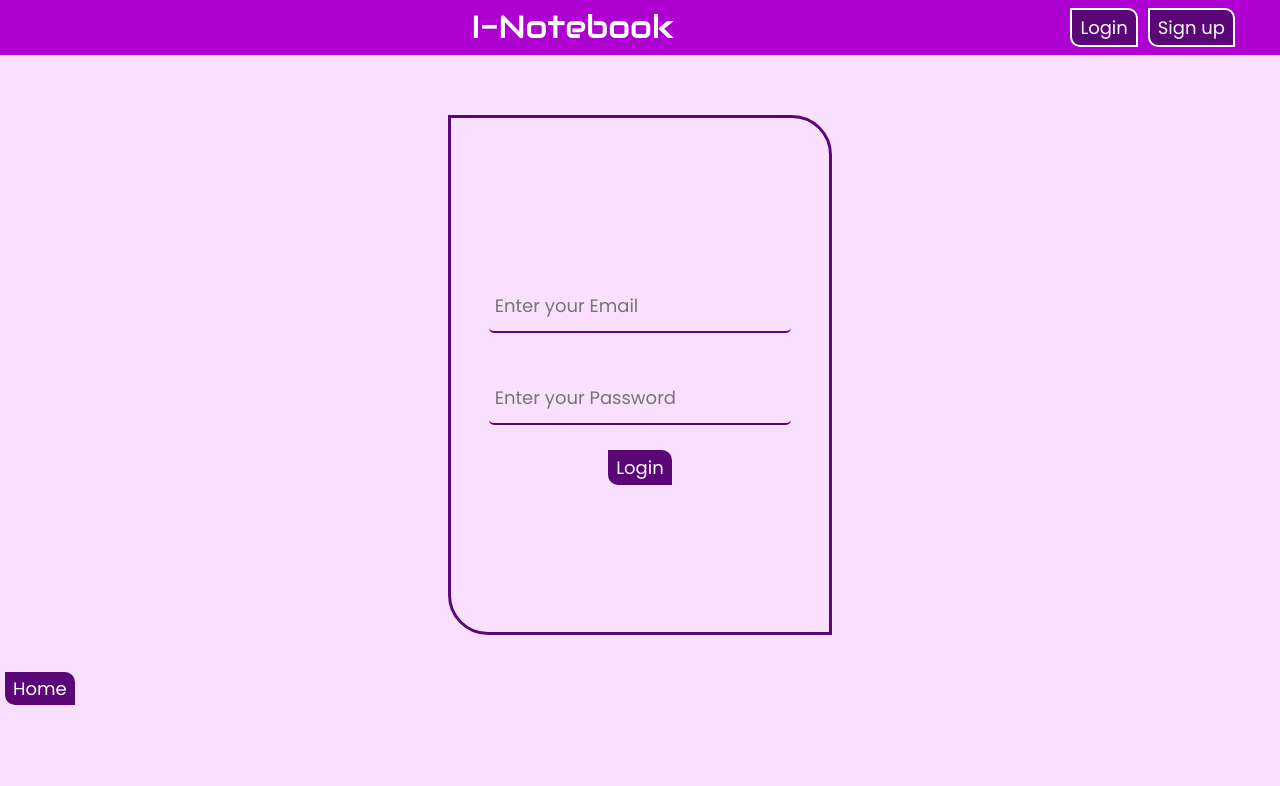
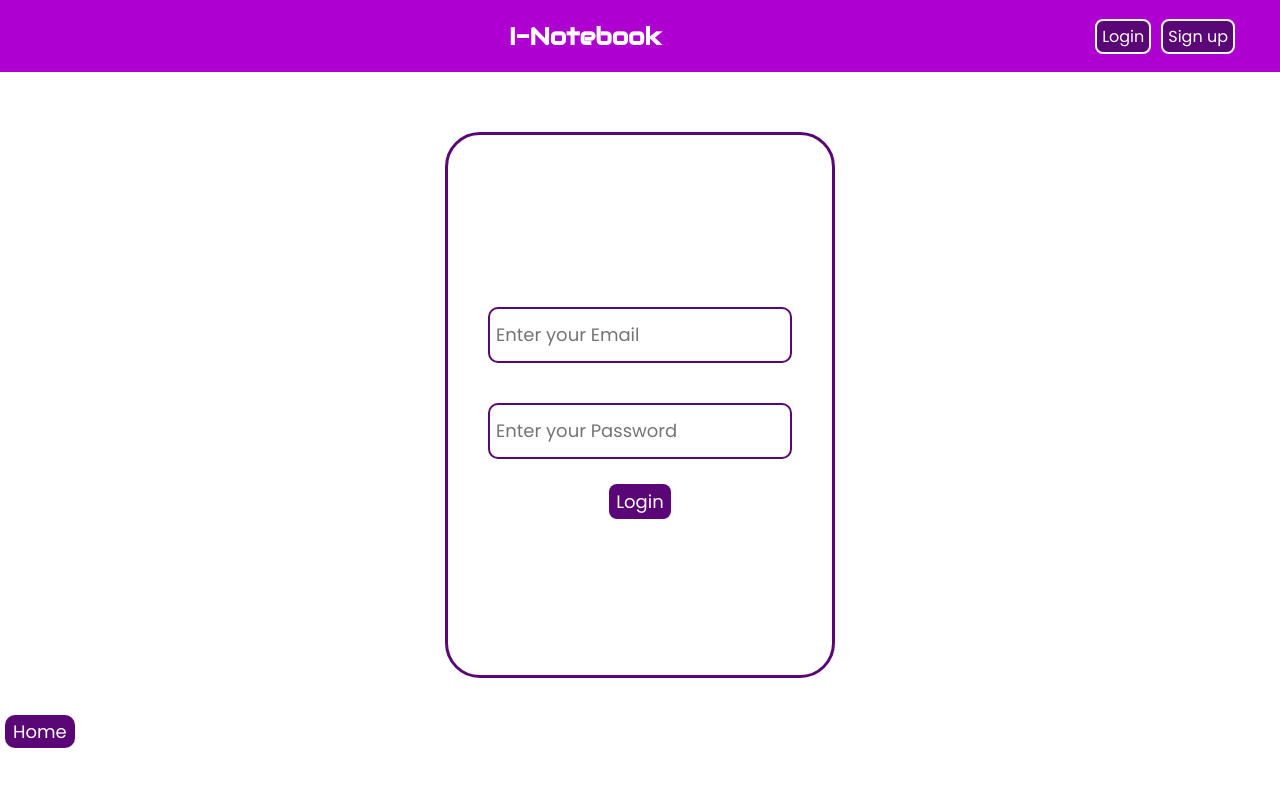
Before and after one commit to absarulbashir/I-Notebook-frontend, a React (Create React App) app: page /login in a window 1280 px wide. Shown: the top 786 px of the page. Built offline with nearby package versions, Linux system fonts and the light colour scheme; a web font is replaced by a local one.

Commit message:
chnged styles git push

```diff
--- a/public/index.html
+++ b/public/index.html
@@ -14,19 +14,16 @@
      content="upgrade-insecure-requests"
     />
 
-    <link href="https://cdn.jsdelivr.net/npm/bootstrap@5.3.0-alpha1/dist/css/bootstrap.min.css" rel="stylesheet" integrity="sha384-GLhlTQ8iRABdZLl6O3oVMWSktQOp6b7In1Zl3/Jr59b6EGGoI1aFkw7cmDA6j6gD" crossorigin="anonymous">
 
     <link href="https://fonts.googleapis.com/css2?family=Audiowide&family=Monoton&family=Poppins:wght@300;400;500&family=Rampart+One&family=Tilt+Prism&display=swap" rel="stylesheet">
 
-
     <link href="https://fonts.googleapis.com/css2?family=Berkshire+Swash&family=El+Messiri&family=Exo:wght@300;400;500;600&family=Poppins:wght@300;400;500&display=swap" rel="stylesheet">
+    <link rel="stylesheet" href="https://fonts.googleapis.com/css2?family=Material+Symbols+Outlined:opsz,wght,FILL,GRAD@48,400,0,0" />
     <title>I-Notebook</title>
   </head>
   <body>
     <noscript>You need to enable JavaScript to run this app.</noscript>
     <div id="root"></div>
 
-
-    <script src="https://cdn.jsdelivr.net/npm/bootstrap@5.3.0-alpha1/dist/js/bootstrap.bundle.min.js" integrity="sha384-w76AqPfDkMBDXo30jS1Sgez6pr3x5MlQ1ZAGC+nuZB+EYdgRZgiwxhTBTkF7CXvN" crossorigin="anonymous"></script>
   </body>
 </html>
--- a/src/App.css
+++ b/src/App.css
@@ -1,6 +1,14 @@
 *{
     margin:0%;
     padding:0%
+}
+button{
+    cursor: pointer;
+}
+
+input,textarea{
+    font-family: 'poppins';
+    background-color: var(--placeholder);
 }
 
 body{
@@ -10,9 +18,11 @@ body{
     font-family: 'poppins';
     font-size: medium;
     --theme: rgb(91, 6, 119);
-    background: rgb(250, 224, 255);
+    --placeholder:rgb(247, 225, 255);
     transition: all;
+    overflow-x: hidden;
 }
+
 
 .logContainer{
     width: 30vw;
@@ -23,40 +33,35 @@ body{
     align-items: center;
     margin:60px auto;
     border: 3px solid var(--theme);
-    border-radius: 0px;
-    border-top-right-radius:40px;
-    border-bottom-left-radius:40px;
+    border-radius: 35px;
     padding: 10px 0px;
 }
 
 .logContainer input{
-    width:80%;
+    width:75%;
     height: 6.5vh;
     border-radius: 10px;
     margin: 20px 0px;
     outline: none;
-    border: none;
-    border-bottom:2px solid var(--theme);
+    border:2px solid var(--theme);
     background: none;
     padding: 0px 6px;
     color: rgb(65, 65, 65);
-    border-radius: 5px;
     font-size: large;
 }
 
 nav{
+    height: 9vh;
     background-color:rgb(174, 1, 209);
+    display: flex;
+    justify-content: space-between;
+    align-items: center;
 }
 
 .navbtn{
-    font-size: large;
     width: fit-content;
-    padding: 4px 8px;
-    border-top-right-radius: 10px;
-    border-bottom-left-radius:10px;
-    border-bottom-right-radius:0px;
-    border-top-left-radius:0px;
-    border: none;
+    padding: 3px 5px;
+    border-radius: 8px;
     margin: 0px 5px;
     background-color: var(--theme);
     color: white;
@@ -66,6 +71,7 @@ nav{
     transition: all;
     transition-duration: 0.5s;
     border: 2px solid white;
+    font-family: 'poppins';
 
 }
 .navbtn:hover{
@@ -75,32 +81,28 @@ nav{
 .logBtn{
     font-size: large;
     width: fit-content;
-    padding: 4px 8px;
-    border-top-right-radius: 10px;
-    border-bottom-left-radius:10px;
-    border-bottom-right-radius:0px;
-    border-top-left-radius:0px;
+    padding: 4px 7px;
+    border-radius: 8px;
     border: none;
     margin: 5px 0px;
     background-color: var(--theme);
     color: white;
+    cursor: pointer;
+    font-family: 'poppins';
 
 }
 .logBtn:hover{
     background-color:rgb(63, 2, 83) ;
 }
-nav{
-    width:99vw;
-    color:white;
-}
+
 nav h2{
-    font-size: x-large;
+    font-size: larger;
     color: rgb(255, 255, 255);
     margin: 0px 20px;
     font-family: 'Audiowide';
 }
 .inotebook{
-    font-size: xx-large;
+    font-size: x-large;
     color: rgb(255, 255, 255);
 }
 
@@ -114,13 +116,16 @@ nav h2{
     align-items: center;
     margin: 10vh 0px;
 }
+.NotesCont{
+    display: flex;
+    justify-content: center;
+}
+
 .notes{
     border-radius: 0px;
-    border-top-right-radius: 25px;
-    border-bottom-left-radius:25px;
-    border-bottom-right-radius: 25px;
     border: 2px solid var(--theme);
     height: fit-content;
+    border-radius: 20px;
     padding: 20px;
     margin: 15px;
     display: flex;
@@ -164,10 +169,7 @@ nav h2{
     font-size: large;
     width: fit-content;
     padding: 4px 8px;
-    border-top-right-radius: 10px;
-    border-bottom-left-radius:10px;
-    border-bottom-right-radius:0px;
-    border-top-left-radius:0px;
+    border-radius: 10px;
     border: none;
     margin: 5px 0px;
     background-color: var(--theme);
@@ -187,20 +189,16 @@ nav h2{
     flex-direction: column;
     align-items: center;
     justify-content: center;
-    border-radius: 0px;
-    border-top-right-radius: 40px;
-    border-bottom-left-radius:40px;
+    border-radius: 35px;
 }
 .container input,textarea{
-    width: 80%;
-    border-radius: 0px;
-    border-top-right-radius: 15px;
-    border-bottom-left-radius: 15px;
+    width: 70%;
+    border-radius: 10px;
     border: 2px solid var(--theme);
     border-bottom: 3px solid var(--theme);
     background: none;
     margin: 20px 0px;
-    height: 7vh;
+    height: 5vh;
     outline: none;
     padding: 4px 10px;
     font-size: large;
@@ -208,6 +206,7 @@ nav h2{
 }
 .container textarea{
     height: 25vh;
+    border-radius: 13px;
 }
 
 @media (max-width:900px) and (min-width:600px){
@@ -225,6 +224,9 @@ nav h2{
     }
     body{
         font-size: medium;
+    }
+    .toast{
+        width: 40vw;
     }
 }
 
@@ -260,4 +262,8 @@ nav h2{
         width: 83vw;
         height: 55vh;
     }
+    .toast{
+        width: 70vw;
+        margin: 10px;
+    }
 }
--- a/src/components/login.js
+++ b/src/components/login.js
@@ -23,15 +23,18 @@ export default function Login() {
         let isemail = email.indexOf("@gmail.com");
         if(isemail===-1 || email.length<=10){
             toast( "Enter a valid Email Address" ,{
-                position:"bottom-right",
-                style:{background:"rgb(91, 6, 119)",color:"white",fontSize:"large",fontWeight:"200",borderRadius:"0px",borderTopRightRadius:"15px",borderBottomLeftRadius:"15px"},
+                position:"bottom-left",
+                style:{background:"rgb(91, 6, 119)",color:"white",fontSize:"large",
+                className:"toast",
+                fontWeight:"200",borderRadius:"13px"},
                 progressStyle:{background:"brown"},
                })
         }
         else if(password.length<6){
             toast( "Enter a valid Password" ,{
-                position:"bottom-right",
-                style:{background:"rgb(91, 6, 119)",color:"white",fontSize:"large",fontWeight:"200",borderRadius:"0px",borderTopRightRadius:"15px",borderBottomLeftRadius:"15px"},
+                position:"bottom-left",
+                className:"toast",
+                style:{background:"rgb(91, 6, 119)",color:"white",fontSize:"large",fontWeight:"200",borderRadius:"13px"},
                 progressStyle:{background:" rgb(135, 2, 2)"},
                })
         }
@@ -41,16 +44,18 @@ export default function Login() {
             let log=await context.login(email,password);
             if(log==="login successfull"){
                 toast( "Login Successfull" ,{
-                    position:"bottom-right",
-                    style:{background:"rgb(91, 6, 119)",color:"white",fontSize:"large",fontWeight:"200",borderRadius:"0px",borderTopRightRadius:"15px",borderBottomLeftRadius:"15px"},
+                    position:"bottom-left",
+                    className:"toast",
+                    style:{background:"rgb(91, 6, 119)",color:"white",fontSize:"large",fontWeight:"200",borderRadius:"13px"},
                     progressStyle:{background:"darkgreen"},
                    })
                 navigate("/");
             }
             else{
                 toast( "No User Found" ,{
-                    position:"bottom-right",
-                    style:{background:"rgb(91, 6, 119)",color:"white",fontSize:"large",fontWeight:"200",borderRadius:"0px",borderTopRightRadius:"15px",borderBottomLeftRadius:"15px"},
+                    position:"bottom-left",
+                    className:"toast",
+                    style:{background:"rgb(91, 6, 119)",color:"white",fontSize:"large",fontWeight:"200",borderRadius:"13px"},
                     progressStyle:{background:"brown"},
                 })
 
--- a/src/components/notesArea.js
+++ b/src/components/notesArea.js
@@ -60,16 +60,15 @@ let year = date_ob.getFullYear();
     }
 
     if (localSt && context.islogin===false) {
-        document.querySelector("body").style.background="white";
         return <img src={Loading} alt="Loading..." style={{ display: "block", margin: "auto", marginTop: "20vh", width: "25vw" }} />
     }
     else{
-        document.querySelector("body").style.background="rgb(250, 224, 255)";
     }
 
 
     return (
         <>
+            <div className="NotesCont">
             <div className="container">
                         <input
                             type="text"
@@ -86,6 +85,7 @@ let year = date_ob.getFullYear();
                     <button className="logBtn" onClick={addNote}>
                         Add Note
                     </button>
+            </div>
             </div>
 
             <div className="notesContainer">
@@ -108,7 +108,7 @@ let year = date_ob.getFullYear();
                                         });
                                         setData(newData);
                                     }
-                                }} ><span className="material-symbols-rounded">
+                                }} ><span class="material-symbols-outlined">
                                 delete
                                 </span></button>
 
```
Also changed, not shown: src/components/sign.js (+15 -10 lines).
